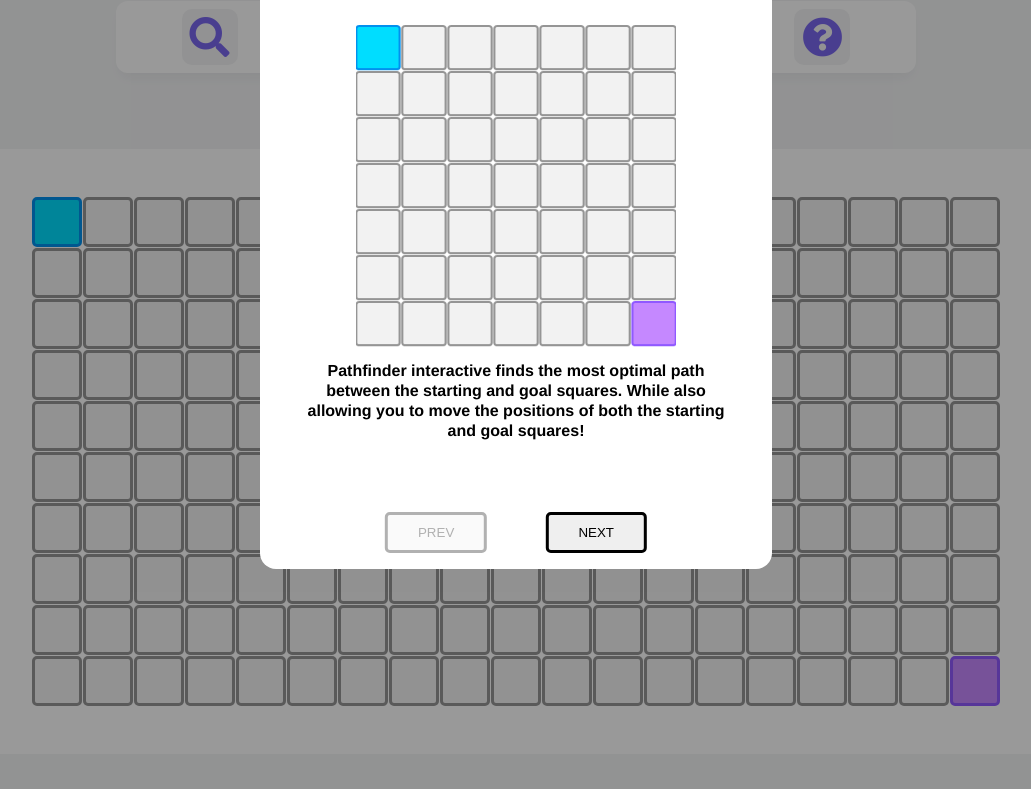
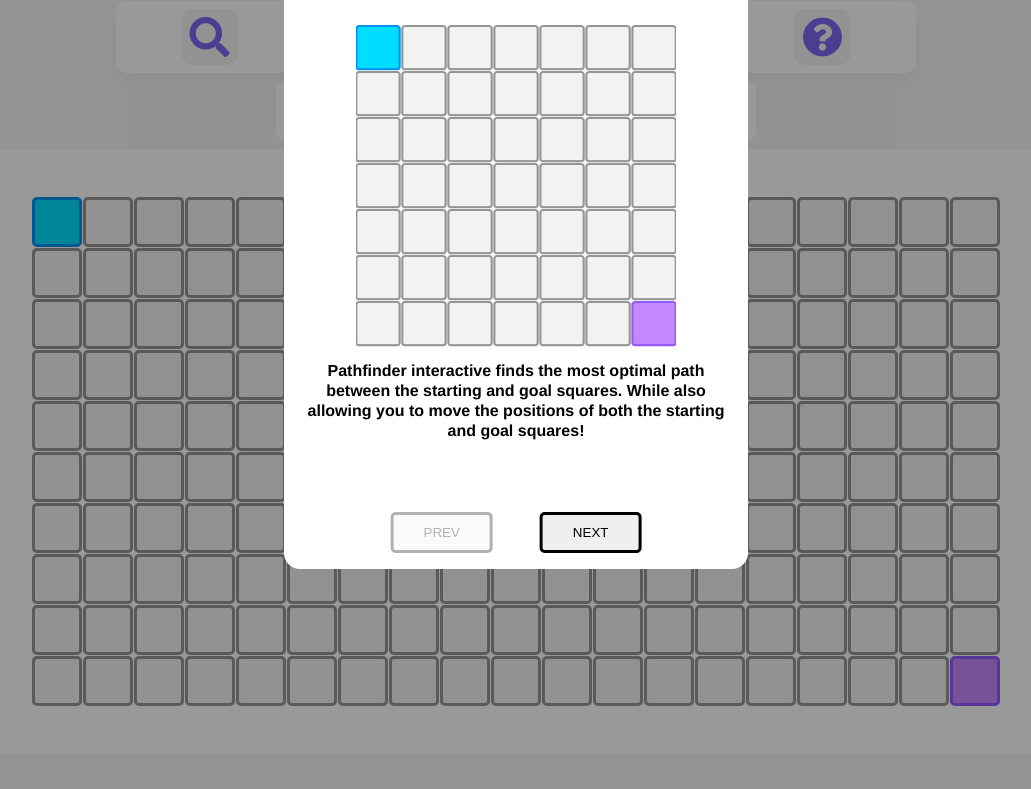
Before and after one commit to AGuyNamedC-Los/pathfinder_interactive, a PHP site: page / in a window 1280 px wide. Shown: the part 171-960 px from the top of the page, without its empty margins (124-1155 px from the left). Run offline with PHP 8.4, Linux system fonts and the light colour scheme; some libraries are stand-ins or nearby versions.

Commit message:
finished square legend popup

```diff
--- a/pathfinder.css
+++ b/pathfinder.css
@@ -42,7 +42,7 @@ body {
     position: absolute;
     z-index: 10;
     width: 100%;
-    max-width: 30rem;
+    max-width: 27rem;
     height: 40rem;
     padding: 0rem 1rem;
     left: 50%;
@@ -101,7 +101,7 @@ body {
 .popup p {
     top: 26rem;
     line-height: 1.25;
-    width: 85%;
+    width: 90%;
     text-align: center;
 }
 
```
